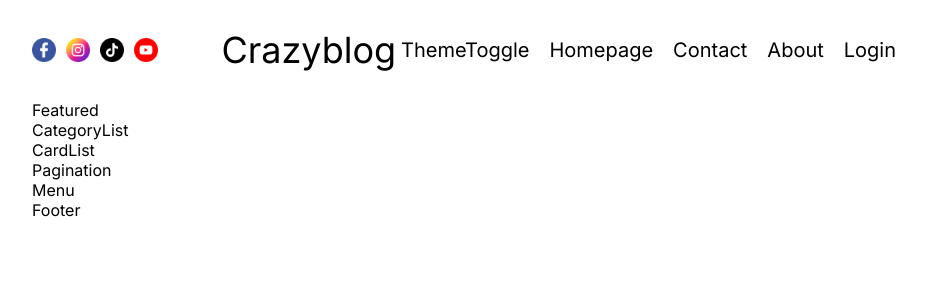
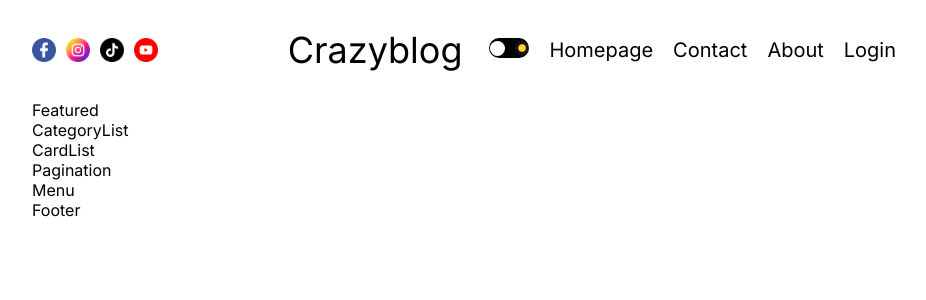
Before and after one commit to surajsomani03/blog-app, a Next.js app: page / in a window 1280 px wide. Shown: the top 300 px of the page, without its empty margins (176-1102 px from the left). Built offline with nearby package versions, Linux system fonts and the light colour scheme.

Commit message:
CSS dark mode toggle design

```diff
--- a/src/components/themeToggle/ThemeToggle.jsx
+++ b/src/components/themeToggle/ThemeToggle.jsx
@@ -1,8 +1,13 @@
 import React from 'react'
 import styles from "./themeToggle.module.css"
+import Image from 'next/image'
 const ThemeToggle = () => {
   return (
-    <div className={styles.container}>ThemeToggle</div>
+    <div className={styles.container}>
+      <Image src="/moon.png" alt='' height={14} width={14} />
+      <div className={styles.ball}></div>
+      <Image src="/sun.png" alt='' height={14} width={14} />
+    </div>
   )
 }
 
--- a/src/components/themeToggle/themeToggle.module.css
+++ b/src/components/themeToggle/themeToggle.module.css
@@ -1,3 +1,20 @@
 .container {
+    width: 40px;
+    height: 20px;
+    border-radius: 50px;
+    display: flex;
+    align-items: center;
+    justify-content: space-between;
+    cursor: pointer;
+    background-color: black;
+    position: relative;
+}
 
+.ball {
+    width: 15px;
+    height: 15px;
+    border-radius: 50%;
+    background-color: white;
+    position: absolute;
+    left: 1px;
 }
```
